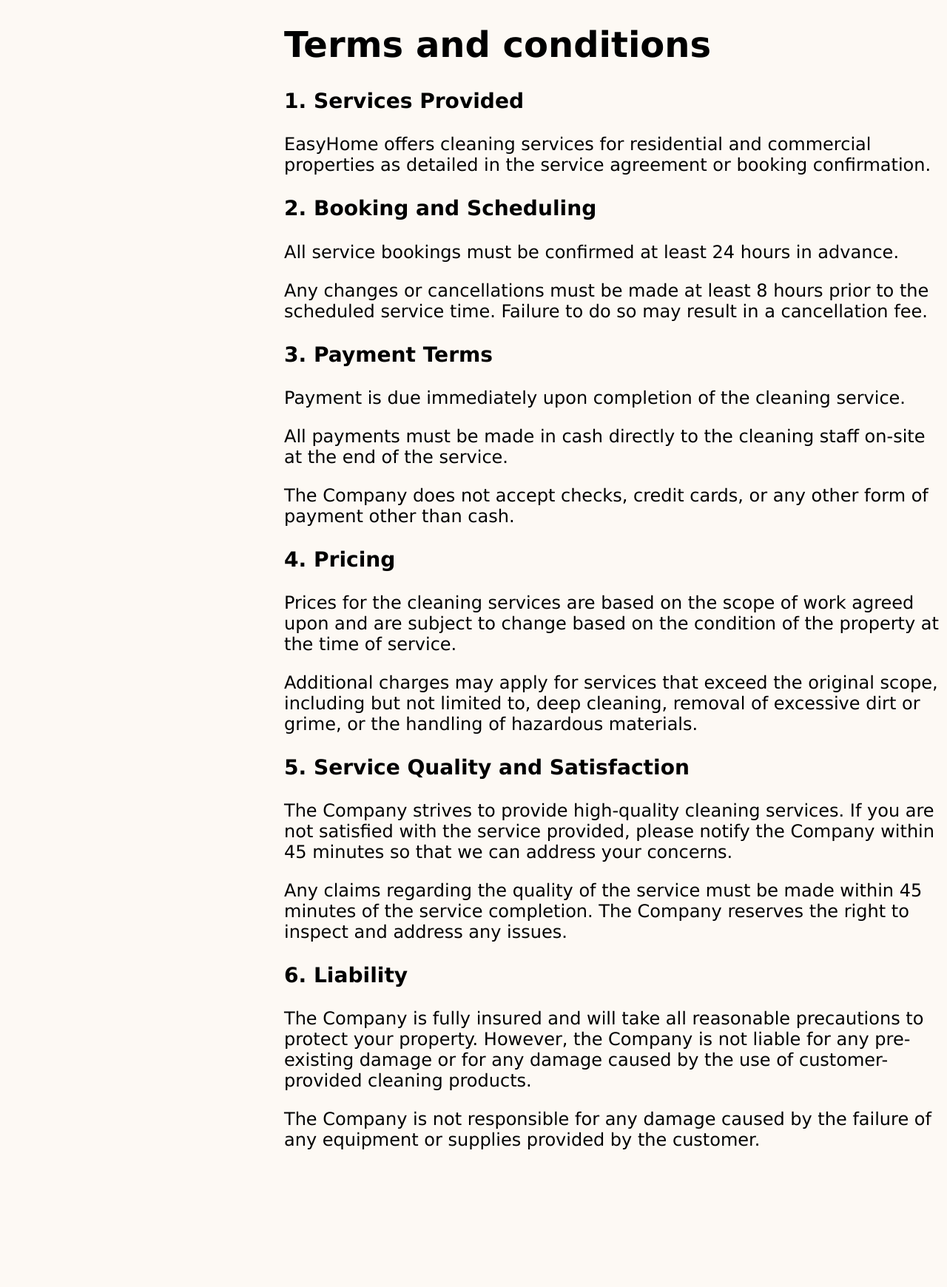
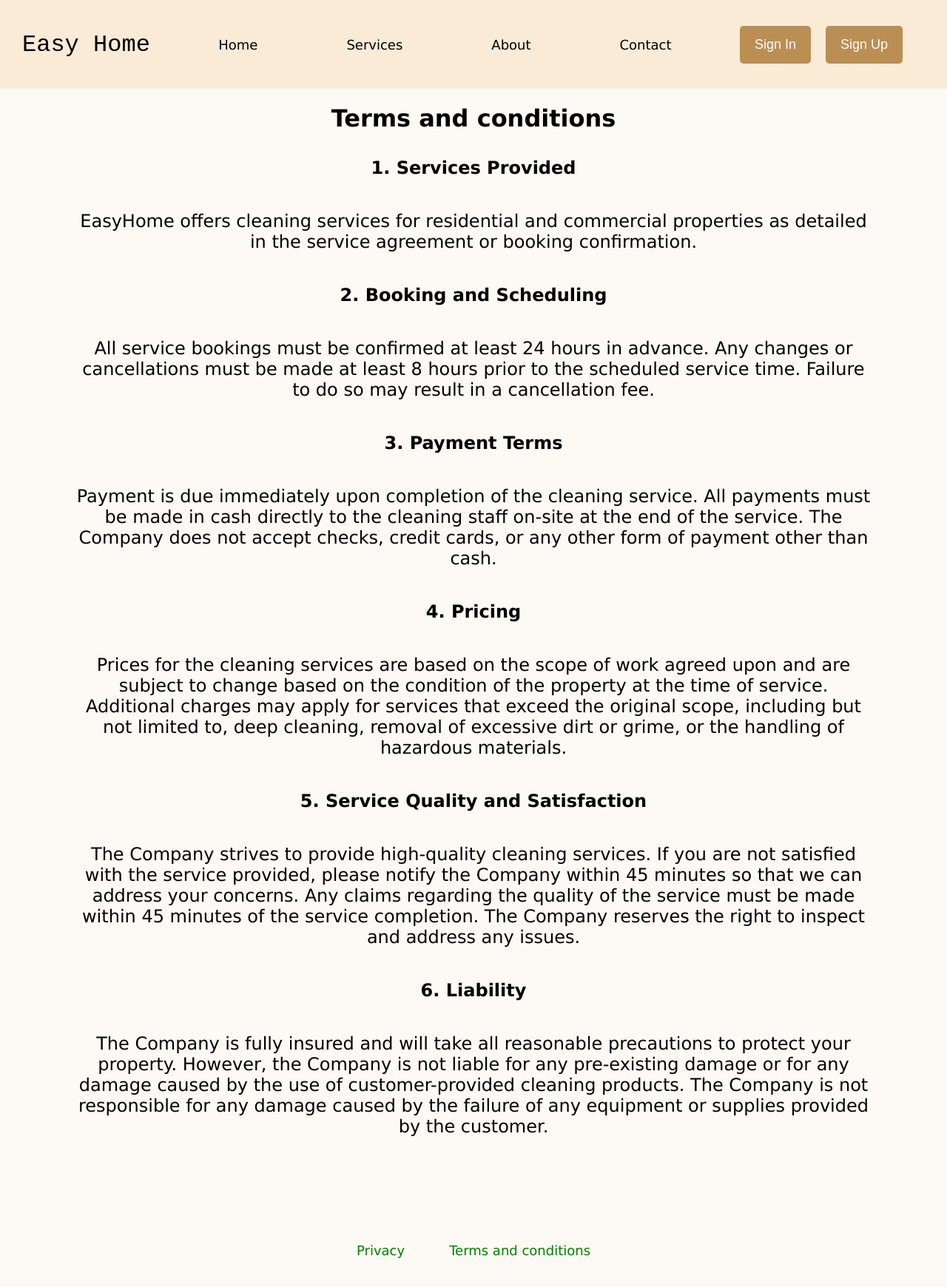
Before and after one commit to VivianaMv/serviceswebapllication, a React (Create React App) app: page /termcond in a window 1280 px wide. Shown: the top 1740 px of the page at 74% size. Before the commit the page ends 1579 px from the top, so only its background shows below. Built offline with nearby package versions, Linux system fonts and the light colour scheme.

Commit message:
fixing services page, style privacy, term and others pages

```diff
--- a/package.json
+++ b/package.json
@@ -6,7 +6,7 @@
     "@testing-library/jest-dom": "^5.17.0",
     "@testing-library/react": "^13.4.0",
     "@testing-library/user-event": "^13.5.0",
-    "firebase": "^10.13.0",
+    "firebase": "^10.13.1",
     "react": "^18.3.1",
     "react-dom": "^18.3.1",
     "react-router-dom": "^6.26.1",
--- a/src/App.js
+++ b/src/App.js
@@ -1,4 +1,5 @@
 import React, { useState, useEffect } from 'react';
+
 import './App.css';
 import { BrowserRouter as Router, Routes, Route, Navigate } from 'react-router-dom';
 import Home from './Components/Home';
--- a/src/Components/AboutUs.js
+++ b/src/Components/AboutUs.js
@@ -1,6 +1,7 @@
 import React from 'react'
 import './Style.css';
 import Header from './Header';
+import Footer from './Footer';
 
 
 
@@ -15,11 +16,8 @@
                 At easyathome we offer our clients and service providers the ease of choosing services that fit their time, budget and basic household needs.</p>
 
 
+            <Footer />
 
-
-            <a className='Privacy' href='Privacy.js'>Privacy</a>
-
-            <a className='Privacy' href='TermCon.js' target='_blanck'>Terms and conditions</a>
 
         </div>
 
--- a/src/Components/Contact.js
+++ b/src/Components/Contact.js
@@ -1,6 +1,7 @@
 import React from 'react'
 import './Style.css';
 import Header from './Header';
+import Footer from './Footer';
 
 
 
@@ -50,10 +51,7 @@
             </form>
 
 
-
-            <a className='Privacy' href='Privacy.js'>Privacy</a>
-
-            <a className='Privacy' href='TermCon.js' target='_blanck'>Terms and conditions</a>
+            <Footer />
 
         </div>
 
--- a/src/Components/Home.js
+++ b/src/Components/Home.js
@@ -6,6 +6,8 @@
 
 
 const Home = () => {
+
+
     return (
         <div className='home-container'>
             <Header/>
@@ -21,6 +23,7 @@
                     <img
                         src={require('../images/house-cleaning.jpg')}
                         alt='cleaning logo' />
+
                     <p className='logo-home-title'>Cleaning</p>
                 </div>
                 <div>
--- a/src/Components/Privacy.js
+++ b/src/Components/Privacy.js
@@ -1,5 +1,7 @@
 import React from 'react'
 import './Style.css';
+import Header from './Header';
+import Footer from './Footer';
 
 
 
@@ -7,16 +9,16 @@
     return (
         <div className='home-container'>
 
+            <Header />
 
 
-            <p className='PrivacyPage'>
-                <h1>Privacy</h1>
+            <h1 className='Privacy'>Privacy</h1>
+                <p className='descrip-home'>
+                    All personal information collected by EasyHome  is authorized under legislation of Canada and is done in compliance with the *Privacy Act. This means that you will be informed when your personal information may be required, the purpose for which it is collected, and how to exercise your right of access to that information.</p>
+                <p className='descrip-home'>*Privacy Act S.C., 1985, c. P-21</p>
+                <p className='descrip-home'>An Act to extend the present laws of Canada that protect the privacy of individuals and that provide individuals with a right of access to personal information about themselves.</p>
 
-                All personal information collected by EasyHome  is authorized under legislation of Canada and is done in compliance with the *Privacy Act. This means that you will be informed when your personal information may be required, the purpose for which it is collected, and how to exercise your right of access to that information.
-                <p>*Privacy Act S.C., 1985, c. P-21</p>
-                An Act to extend the present laws of Canada that protect the privacy of individuals and that provide individuals with a right of access to personal information about themselves.</p>
-
-
+            <Footer />
         </div>
 
 
--- a/src/Components/Services.js
+++ b/src/Components/Services.js
@@ -1,16 +1,20 @@
-import React from 'react'
+import React, { useState } from 'react';
+
 import './Style.css';
 import Header from './Header';
-
+import Footer from './Footer';
+import { useNavigate } from 'react-router-dom';
 
 
 const Services = () => {
+
+    const navigate = useNavigate();
     return (
         <div className='home-container'>
 
             <Header />
 
-            <h2 className='descrip-home'>Our Services</h2>
+            <h1 className='Our-Services'>Our Services</h1>
 
             <div >
                 <table  >
@@ -27,7 +31,8 @@
                             * Cost of service per hour $21 dollars including taxes. <br></br>
                             * Cost of service per hour $21 dollars including taxes. <br></br>
                             *Cash payment method once the service is finished. <br></br><br></br>
-                            <button className='btnBook'>Book services</button>
+                            <button onClick={() => navigate("/signupclient")}>Book services</button>
+
                         </td>
                     </tr>
                 </table>
@@ -48,7 +53,7 @@
                             * Cost of service per hour $21 dollars including taxes. <br></br>
                             * Cost of service per hour $21 dollars including taxes. <br></br>
                             *Cash payment method once the service is finished. <br></br><br></br>
-                            <button className='btnBook'>Book services</button>
+                            <button onClick={() => navigate("/signupclient")}>Book services</button>
                         </td>
                     </tr>
 
@@ -68,16 +73,13 @@
                             * Cost of service per hour $21 dollars including taxes. <br></br>
                             * Cost of service per hour $21 dollars including taxes. <br></br>
                             *Cash payment method once the service is finished. <br></br><br></br>
-                            <button >Book services</button>
+                            <button onClick={() => navigate("/signupclient")}>Book services</button>
                         </td>
                     </tr>
                 </table>
             </div>
 
-            <a className='Privacy' href='Privacy.js'>Privacy</a>
-
-            <a className='Privacy' href='TermCon.js' target='_blanck'>Terms and conditions</a>
-
+            <Footer />
         </div>
 
 
--- a/src/Components/Style.css
+++ b/src/Components/Style.css
@@ -30,11 +30,16 @@
 }
 
 .descrip-home {
-    font-size: 16px;
-    line-height: 1.5;
-    padding: 50px 150px;
+
+
+    padding: 10px 100px;
     text-align: justify;
 }
+.Our-Services{
+    text-align: center;
+
+}
+
 
 .Home-title{
     font-size: xx-large;
@@ -112,9 +117,9 @@
 
 
 .descrip-home{
-    margin-left: 300px;
-    margin-right: 200px;
+
     font-size: x-large;
+    text-align: center;
 
 }
 
@@ -127,12 +132,6 @@
 
 .logo-home-title{
     text-align: center;
-}
-
-.PrivacyPage {
-
-    margin-left: 30%;
-    font-size: x-large;
 }
 
 
@@ -153,10 +152,12 @@
 
 }
 
-.About{
+.About,
+.Privacy,
+.Term{
 
     text-align: center;
-    margin-top: 10%;
+
 
 }
 .form{
@@ -173,12 +174,17 @@
 .Welcome{
     text-align: center;
 }
-.SignUpOpt{
-    align-content: center;
-   margin-left: 25%;
-    display: inline-block;
-    margin-bottom: 100px;
-    }
+
+.SignUpOpt {
+    display: flex;
+    flex-direction: column;
+    align-items: center;
+    margin-bottom: 50px;
+    margin-top: 50px;
+
+}
+
+
 /* .form-container {
 
             padding: 20px;
@@ -345,3 +351,16 @@
 .services-table th {
     background-color: #f2f2f2;
 }
+.footer{
+    font-size: large;
+    padding: 15px 20px;
+    cursor: pointer;
+    border: none;
+    color:green;
+    border-radius: 5px;
+    transition: background-color 0.3s;
+}
+
+button:hover {
+    background-color: rgb(157, 106, 40);
+}
--- a/src/Components/TermCond.js
+++ b/src/Components/TermCond.js
@@ -1,43 +1,46 @@
 import React from 'react'
 import './Style.css';
+import Header from './Header';
+import Footer from './Footer';
 
 
 
 const TermCond = () => {
     return (
         <div className='home-container'>
+            <Header />
 
 
+            <p >
+                <h1 className='Term'>Terms and conditions</h1>
+                <h3 className='descrip-home'>1. Services Provided</h3>
+                <p className='descrip-home'>   EasyHome  offers cleaning services for residential and commercial properties as detailed in the service agreement or booking confirmation.</p>
 
-            <p className='PrivacyPage' >
-                <h1>Terms and conditions</h1>
-                <p><h3>1. Services Provided</h3>
-                    EasyHome  offers cleaning services for residential and commercial properties as detailed in the service agreement or booking confirmation.</p>
+               <h3 className='descrip-home'>2. Booking and Scheduling</h3>
+                <p className='descrip-home'>All service bookings must be confirmed at least 24 hours in advance.
+                Any changes or cancellations must be made at least  8 hours prior to the scheduled service time. Failure to do so may result in a cancellation fee.</p>
 
-                <p><h3>2. Booking and Scheduling</h3>
-                    All service bookings must be confirmed at least 24 hours in advance.</p>
-                <p>Any changes or cancellations must be made at least  8 hours prior to the scheduled service time. Failure to do so may result in a cancellation fee.</p>
+                <h3 className='descrip-home' >3. Payment Terms</h3>
+                <p className='descrip-home'>  Payment is due immediately upon completion of the cleaning service.
+              All payments must be made in cash directly to the cleaning staff on-site at the end of the service.
+                The Company does not accept checks, credit cards, or any other form of payment other than cash.</p>
 
-                <p><h3>3. Payment Terms</h3>
-                    Payment is due immediately upon completion of the cleaning service.</p>
-                <p> All payments must be made in cash directly to the cleaning staff on-site at the end of the service.</p>
-                <p>The Company does not accept checks, credit cards, or any other form of payment other than cash.</p>
+                <h3 className='descrip-home'>4. Pricing</h3>
+                <p className='descrip-home'>Prices for the cleaning services are based on the scope of work agreed upon and are subject to change based on the condition of the property at the time of service.
+                    Additional charges may apply for services that exceed the original scope, including but not limited to, deep cleaning, removal of excessive dirt or grime, or the handling of hazardous materials.</p>
 
-                <p><h3>4. Pricing</h3>
-                    Prices for the cleaning services are based on the scope of work agreed upon and are subject to change based on the condition of the property at the time of service.</p>
-                <p> Additional charges may apply for services that exceed the original scope, including but not limited to, deep cleaning, removal of excessive dirt or grime, or the handling of hazardous materials.</p>
+                <h3 className='descrip-home'>5. Service Quality and Satisfaction</h3>
+                <p className='descrip-home'> The Company strives to provide high-quality cleaning services. If you are not satisfied with the service provided, please notify the Company within 45 minutes so that we can address your concerns.
+                 Any claims regarding the quality of the service must be made within  45 minutes of the service completion. The Company reserves the right to inspect and address any issues.</p>
 
-                <p><h3>5. Service Quality and Satisfaction</h3>
-                    The Company strives to provide high-quality cleaning services. If you are not satisfied with the service provided, please notify the Company within 45 minutes so that we can address your concerns.</p>
-                <p> Any claims regarding the quality of the service must be made within  45 minutes of the service completion. The Company reserves the right to inspect and address any issues.</p>
-
-                <p><h3>6. Liability</h3>
-                    The Company is fully insured and will take all reasonable precautions to protect your property. However, the Company is not liable for any pre-existing damage or for any damage caused by the use of customer-provided cleaning products.</p>
-                <p> The Company is not responsible for any damage caused by the failure of any equipment or supplies provided by the customer.</p>
+                <h3 className='descrip-home'>6. Liability</h3>
+                <p className='descrip-home'> The Company is fully insured and will take all reasonable precautions to protect your property. However, the Company is not liable for any pre-existing damage or for any damage caused by the use of customer-provided cleaning products.
+                 The Company is not responsible for any damage caused by the failure of any equipment or supplies provided by the customer.</p>
 
 
                 </p>
 
+            <Footer />
         </div>
 
 
```
Also changed, not shown: 1 other file (tests, documents, lock files or other folders).
